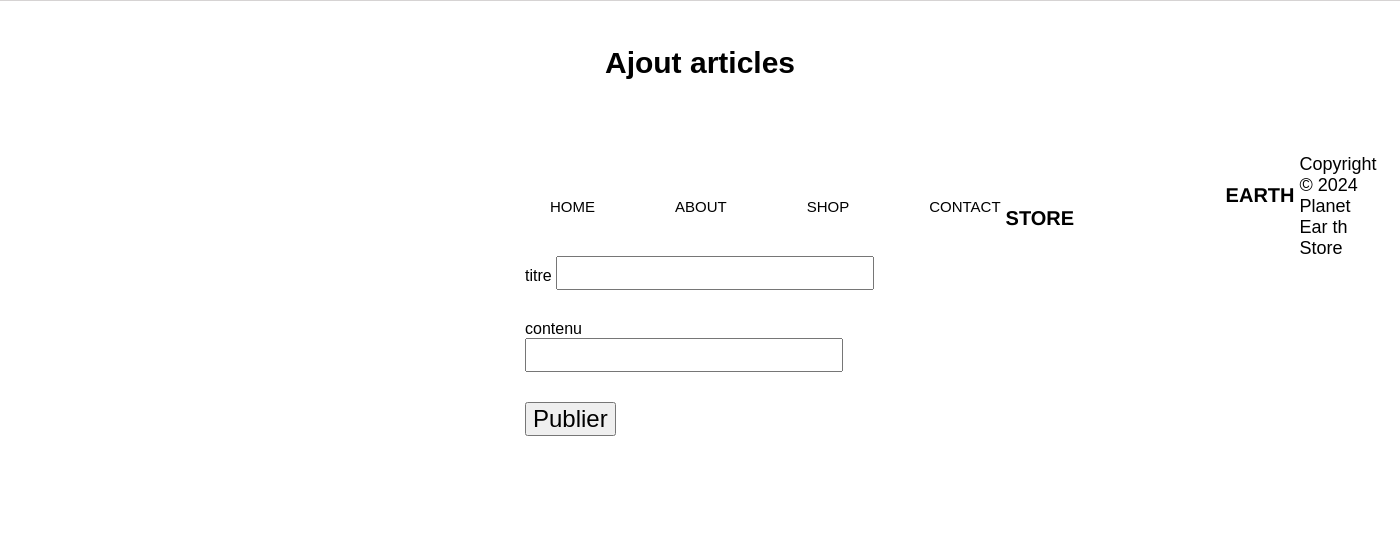
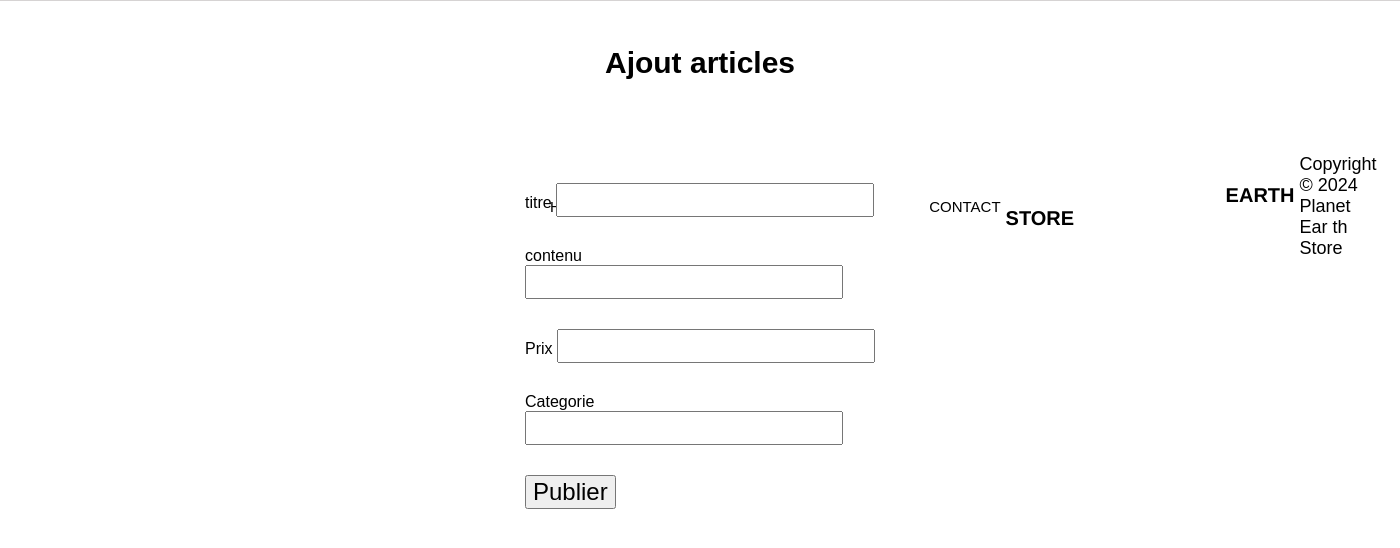
Before and after one commit to sacca19/saccalafia, a PHP site: page /Ajout.php in a window 1400 px wide. Shown: the part 39-587 px from the top of the page. Run offline with PHP 8.4, Linux system fonts and the light colour scheme.

Commit message:
5/03/2024

```diff
--- a/Ajout.php
+++ b/Ajout.php
@@ -43,6 +43,12 @@
         <label for="">contenu</label>
         <input type="text" id="contenu" name="contenu">
         <br>
+        <label for="nom"> Prix</label>
+        <input type="text" id="prix" name="prix" >
+        <br>
+        <label for="nom"> Categorie</label>
+        <input type="text" id="categorie" name="categorie" >
+        <br>
         <div class="btn">
             <input type="submit" value="Publier" name="ok">
         </div>
```
Also changed, not shown: traitementConnexion.php (+0 -15 lines), traitementInscription.php (+0 -27 lines), traitementajout.php (+6 -4 lines).
